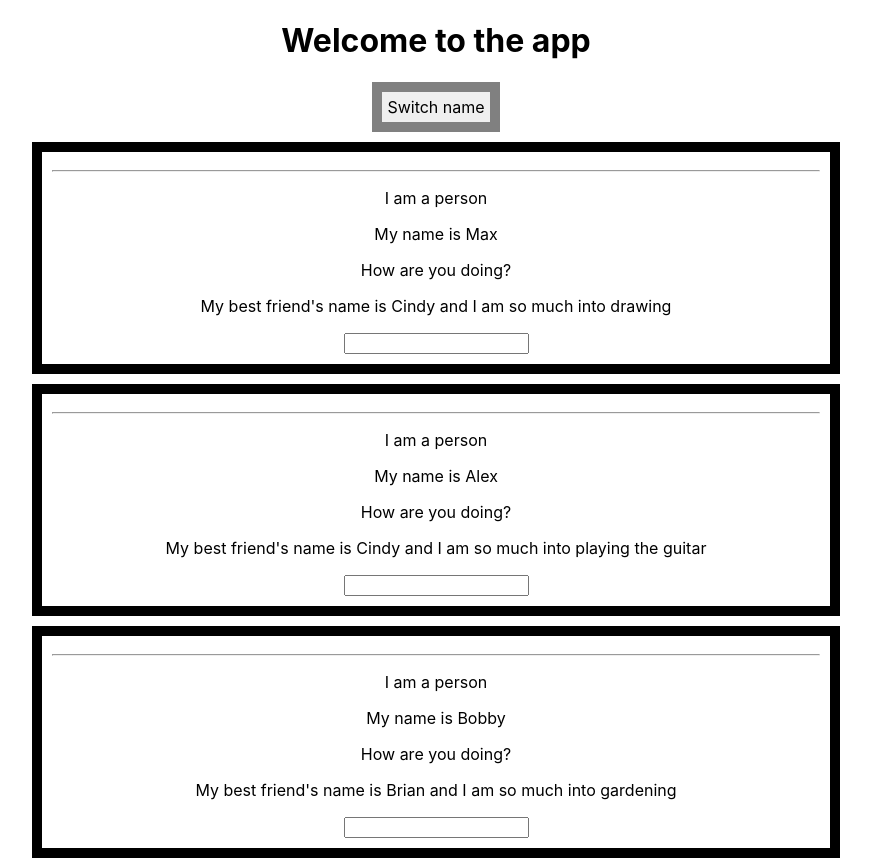
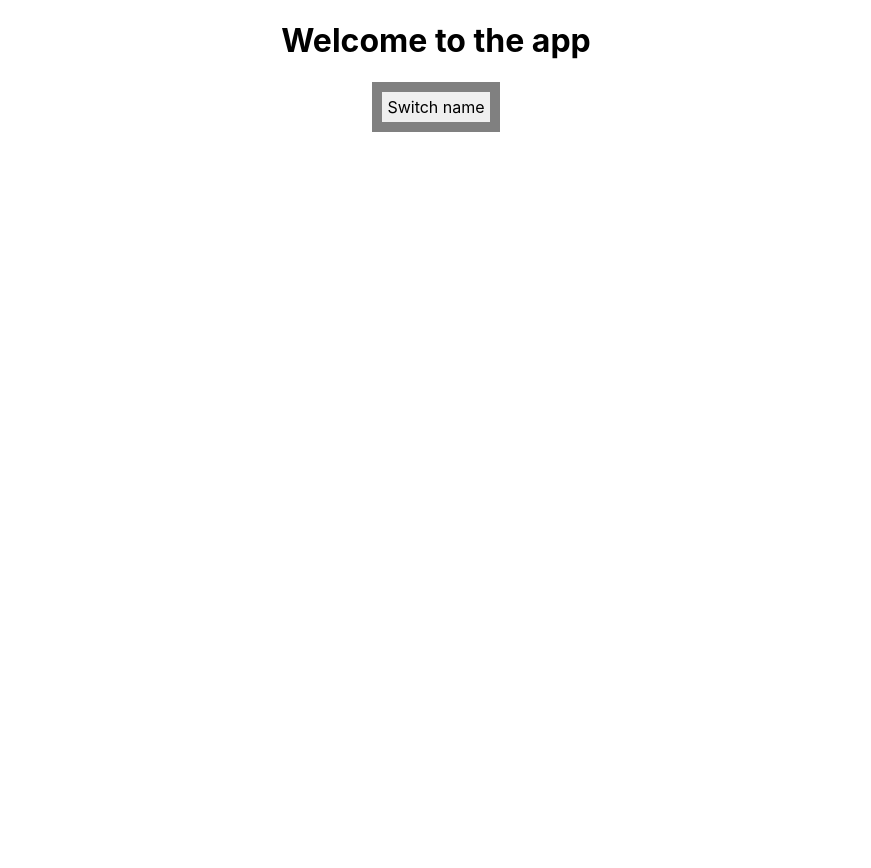
Before and after one commit to bwielk/ReactRecap, a React (Create React App) app in the folder intro/: page / in a window 1280 px wide. Shown: the whole page, without its empty margins (204-1075 px from the left). After the commit the page ends 800 px from the top, so only its background shows below. Built offline with nearby package versions, Linux system fonts and the light colour scheme.

Commit message:
refactor of the method populating the list of people

```diff
--- a/intro/src/App.js
+++ b/intro/src/App.js
@@ -10,28 +10,20 @@ class App extends Component {
       {name: "Max", age: 29},
       {name: "Alex", age: 34},
       {name: "Bobby", age: 21}
-    ]
+    ],
+    show_persons: false
   }
 
-  switchNameHandler = (newName) => {
-    console.log("Clicked")
-    this.setState({
-      persons_names: [
-        {name: newName, age: 39},
-        {name: "Alexander", age: 54},
-        {name: "Robert", age: 61}
-      ]
-    })
+  deletePersonHandler = (index) => {
+    //const persons = this.state.persons_names.slice();
+    const persons = [...this.state.persons_names]
+    persons.splice(index, 1);
+    this.setState({persons_names: persons});
   }
 
-  nameChangedHandler = (event) => {
-    this.setState({
-      persons_names: [
-        {name: "Max", age: 29},
-        {name: event.target.value, age: 34},
-        {name: "Bobby", age: 21}
-      ]
-    })
+  togglePersonsHandler = () => {
+    const doesShow = this.state.show_persons;
+    this.setState({show_persons: !doesShow});
   }
 
   render() {
@@ -47,31 +39,22 @@ class App extends Component {
     return (
       <div className="App">
         <h1>Welcome to the app</h1>
-        <button
-          onClick={()=> this.switchNameHandler("Adam")}
-          style={style}>
-          Switch name
-        </button>
-        <Person
-          name={this.state.persons_names[0].name}
-          hobby="drawing"
-          click={this.switchNameHandler.bind(this, "Blaise")}>
-        </Person>
-        <Person
-          name={this.state.persons_names[1].name}
-          hobby="playing the guitar"
-          click={this.switchNameHandler.bind(this, "Paul")}
-          changeName={this.nameChangedHandler.bind(this)}>
-        </Person>
-        <Person
-          name={this.state.persons_names[2].name}
-          hobby="gardening"
-          click={()=> this.switchNameHandler('Jeremy')}>
-        </Person>
+          <button
+            onClick={this.togglePersonsHandler.bind(this)}
+            style={style}>
+            Switch name
+          </button>
+          {this.state.show_persons === true ?
+          <div>
+            {this.state.persons_names.map((person, index) => {
+              return <Person
+                name={person.name}
+                age={person.age}
+                click={() => this.deletePersonHandler(index)}/>
+            })}
+          </div> : null }
       </div>
-      // The equivalent of the code written above
-      //React.createElement('div', {className: 'App'}, React.createElement('h1', null, 'This works now'), 'I am a react App')
-    );
+    )
   }
 }
 
--- a/intro/src/Person/Person.js
+++ b/intro/src/Person/Person.js
@@ -9,7 +9,7 @@ const person = (props) => {
           <p>I am a person</p>
           <p onClick={props.click}>My name is {props.name}</p>
           <p>How are you doing?</p>
-          <p>My best friend's name is {array[Math.floor(Math.random()*3)]} and I am so much into {props.hobby}</p>
+          <p>My best friend's name is {array[Math.floor(Math.random()*3)]} and I am {props.age}</p>
           <input type="text" onChange={props.changeName}/>
     </div>
   );
```
Also changed, not shown: 2 other files (tests, documents, lock files or other folders).
